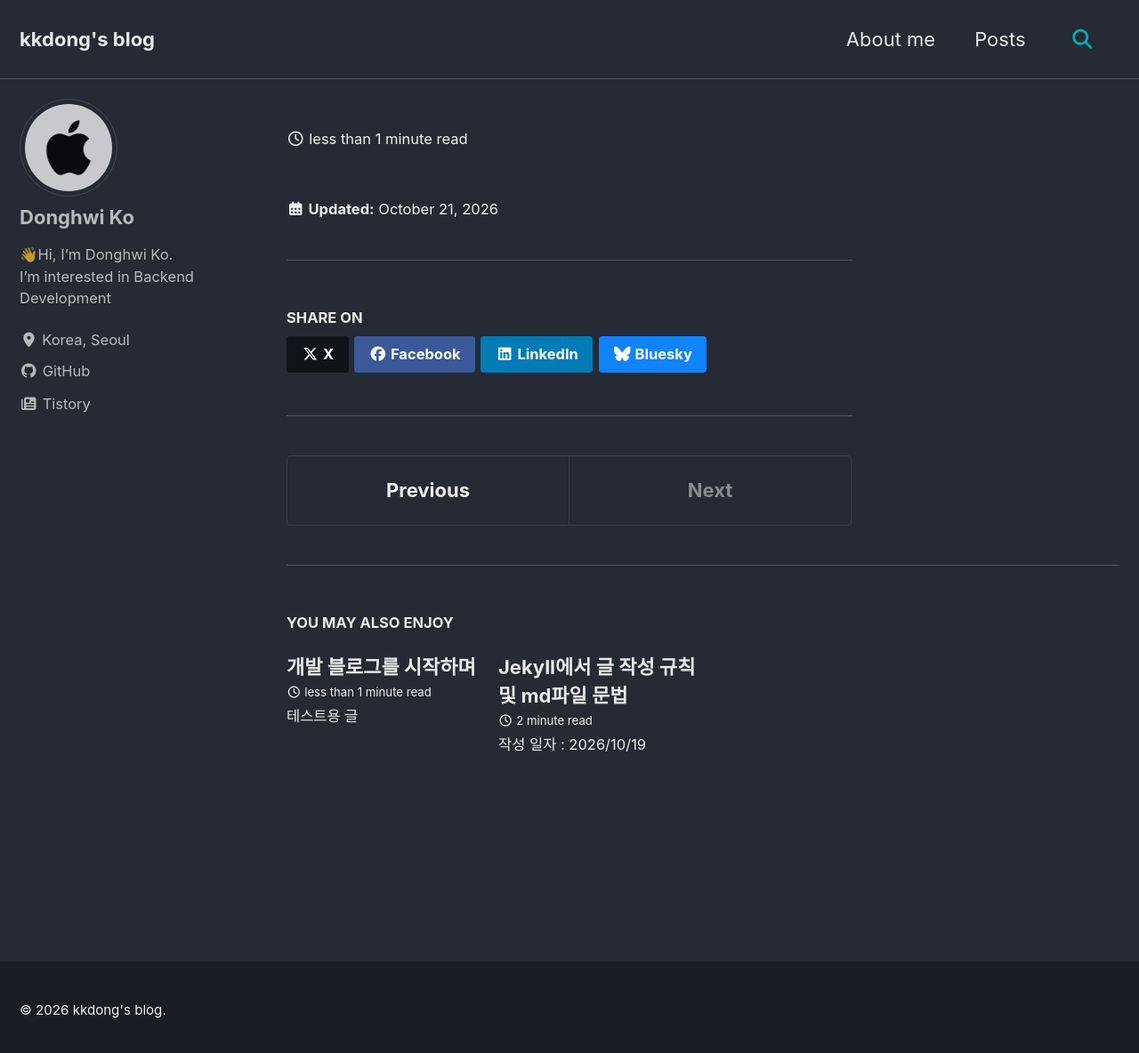
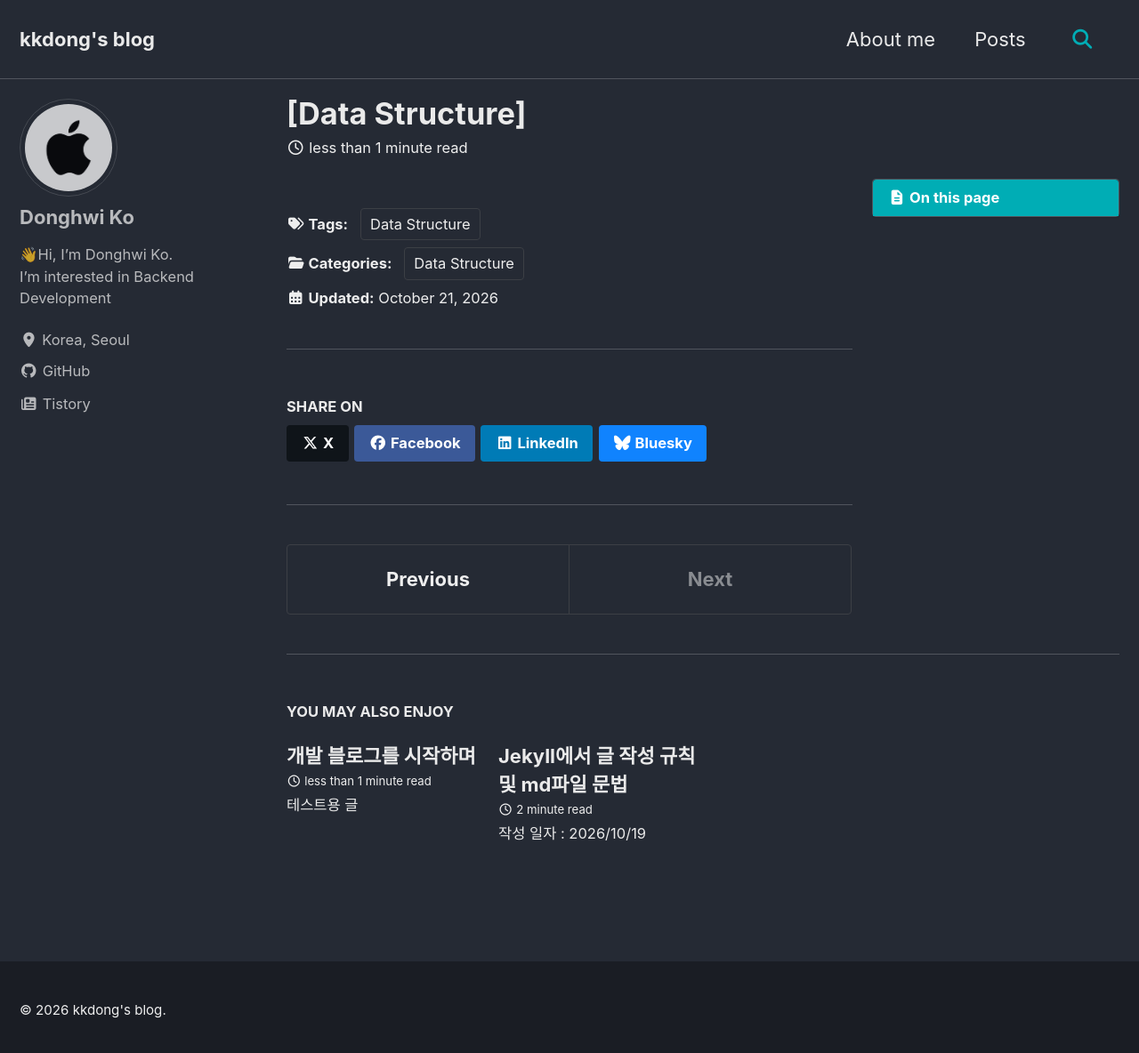
Before and after one commit to kkodong784/kkodong784.github.io, a Jekyll site: the page built from _posts/2026-10-21-first-data-structure.md, in a window 1280 px wide and 1192 px high. Shown: the top 1184 px of the window at 89% size. Built offline with Jekyll 4.4.1, drawn with Linux system fonts in a browser that asks for light colours; cached includes are drawn as plain includes.

```diff
--- a/_posts/2026-10-21-first-data-structure.md
+++ b/_posts/2026-10-21-first-data-structure.md
@@ -1,5 +1,5 @@
 ---
-title: ""[Data Structure]""
+title: "[Data Structure]"
 categories:
   - Data Structure
 tags:
```
